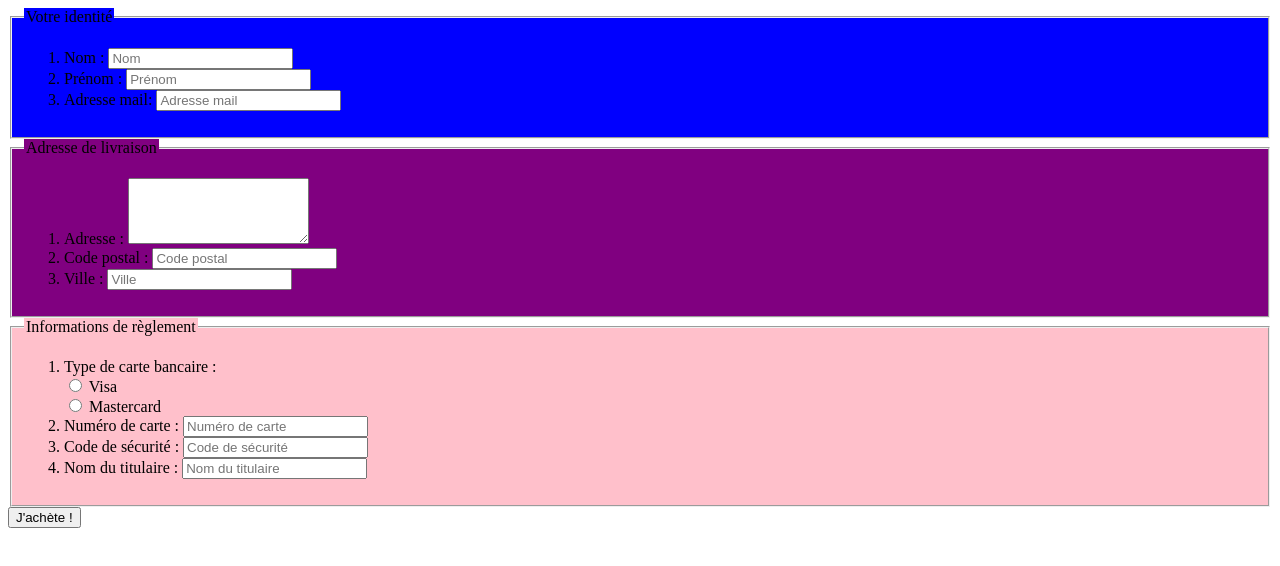
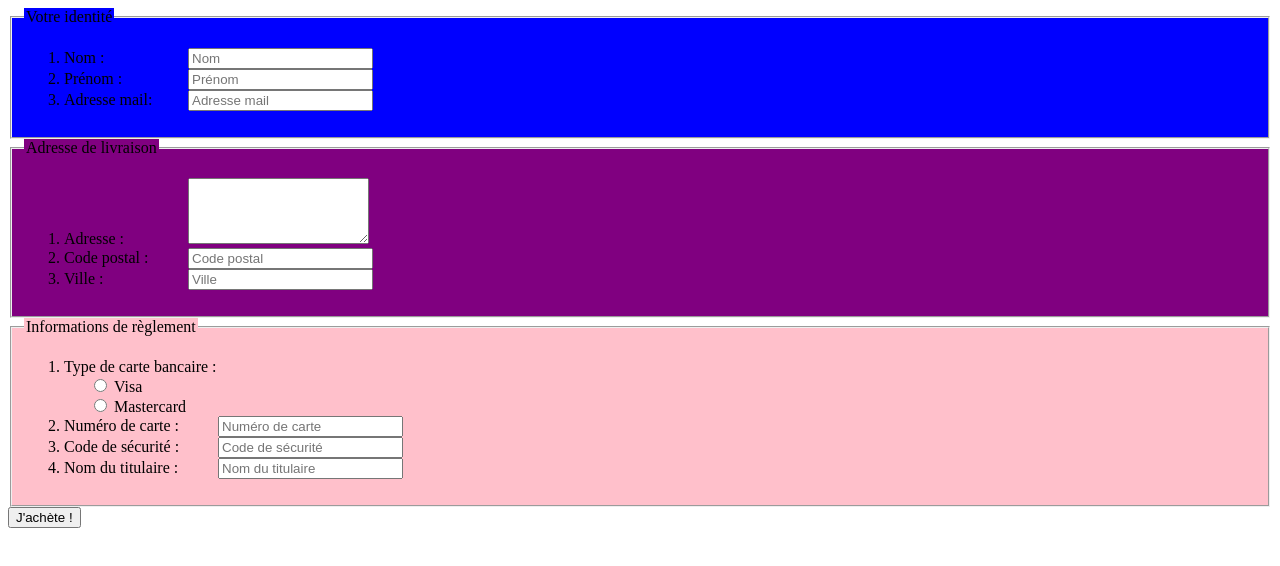
Before and after one commit to Stiouf/Exercice-7-HTML, a plain HTML site: page index.html in a window 1280 px wide. Drawn offline with Linux system fonts and the light colour scheme.

Commit message:
correction

```diff
--- a/index.html
+++ b/index.html
@@ -2,28 +2,30 @@
 <html>
 <head>
   <meta charset="utf-8">
-  <link rel="stylesheet" type="text/css" href="style.css">
+  <link rel="stylesheet" type="text/css" href="style.css" />
   <title>Exercice 7</title>
 </head>
 <body>
-  <form class="" action="index.html" method="post">
-    <fieldset class="box1"> <legend class="box1">Votre identité</legend>
+  <form action="index.html" method="post">
+    <fieldset class="box1">
+      <legend class="box1">Votre identité</legend>
       <ol>
         <li>
           <label for="nom">Nom :</label>
-          <input type="text" name="nom" id="nom" placeholder="Nom">
+          <input type="text" name="nom" id="nom" placeholder="Nom" />
         </li>
         <li>
           <label for="prenom">Prénom :</label>
-          <input type="text" name="prenom" id="prenom" placeholder="Prénom">
+          <input type="text" name="prenom" id="prenom" placeholder="Prénom" />
         </li>
         <li>
           <label for="mail">Adresse mail:</label>
-          <input type="email" name="mail" id="mail" placeholder="Adresse mail">
+          <input type="email" name="mail" id="mail" placeholder="Adresse mail" />
         </li>
       </ol>
     </fieldset>
-    <fieldset class="box2"> <legend class="box2">Adresse de livraison</legend>
+    <fieldset class="box2">
+      <legend class="box2">Adresse de livraison</legend>
       <ol>
         <li>
           <label for="adresse">Adresse :</label>
@@ -31,38 +33,38 @@
         </li>
         <li>
           <label for="codepostal">Code postal :</label>
-          <input type="text" name="codepostal" id="codepostal" placeholder="Code postal">
+          <input type="text" name="codepostal" id="codepostal" placeholder="Code postal" />
         </li>
         <li>
           <label for="ville">Ville :</label>
-          <input type="text" name="ville" id="ville" placeholder="Ville">
+          <input type="text" name="ville" id="ville" placeholder="Ville" />
         </li>
       </ol>
     </fieldset>
-    <fieldset class="box3"> <legend class="box3">Informations de règlement</legend>
+    <fieldset class="box3">
+      <legend class="box3">Informations de règlement</legend>
       <ol>
         <li>Type de carte bancaire :<br>
-          <input type="radio" name="typecarte" value="visa" id="visa">
+          <input class="marge" type="radio" name="typecarte" value="visa" id="visa" />
           <label for"visa">Visa</label><br>
-          <input type="radio" name="typecarte" value="mastercard" id="mastercard">
+          <input class="marge" type="radio" name="typecarte" value="mastercard" id="mastercard" />
           <label for"mastercard">Mastercard</label>
         </li>
         <li>
-          <label for="numerocarte">Numéro de carte : </label>
-          <input type="text" name="numerocarte" id="numerocarte" placeholder="Numéro de carte">
+          <label for="numerocarte">Numéro de carte :</label>
+          <input type="text" name="numerocarte" id="numerocarte" placeholder="Numéro de carte" />
         </li>
         <li>
           <label for="codesecurite">Code de sécurité :</label>
-          <input type="text" name="codesecurite" id="codesecurite" placeholder="Code de sécurité">
+          <input type="text" name="codesecurite" id="codesecurite" placeholder="Code de sécurité" />
         </li>
         <li>
           <label for="nomtitulairecarte">Nom du titulaire :</label>
-          <input type="text" name="nomtitulairecarte" id="nomtitulairecarte" placeholder="Nom du titulaire">
+          <input type="text" name="nomtitulairecarte" id="nomtitulairecarte" placeholder="Nom du titulaire" />
         </li>
       </ol>
     </fieldset>
-  </div>
-  <input type="submit" name="envoi" value="J'achète !">
-</form>
+    <input type="submit" name="envoi" value="J'achète !">
+  </form>
 </body>
 </html>
--- a/style.css
+++ b/style.css
@@ -1,12 +1,20 @@
-.box1
-{
+.box1{
   background-color: blue;
 }
-.box2
-{
+.box2{
   background-color: purple;
 }
-.box3
-{
+.box3{
   background-color: pink;
 }
+.box1 label,.box2 label{
+  display: inline-block;
+  width: 120px;
+}
+.box3 label{
+  display: inline-block;
+  width: 150px;
+}
+.marge{
+  margin-left: 30px;
+}
```
